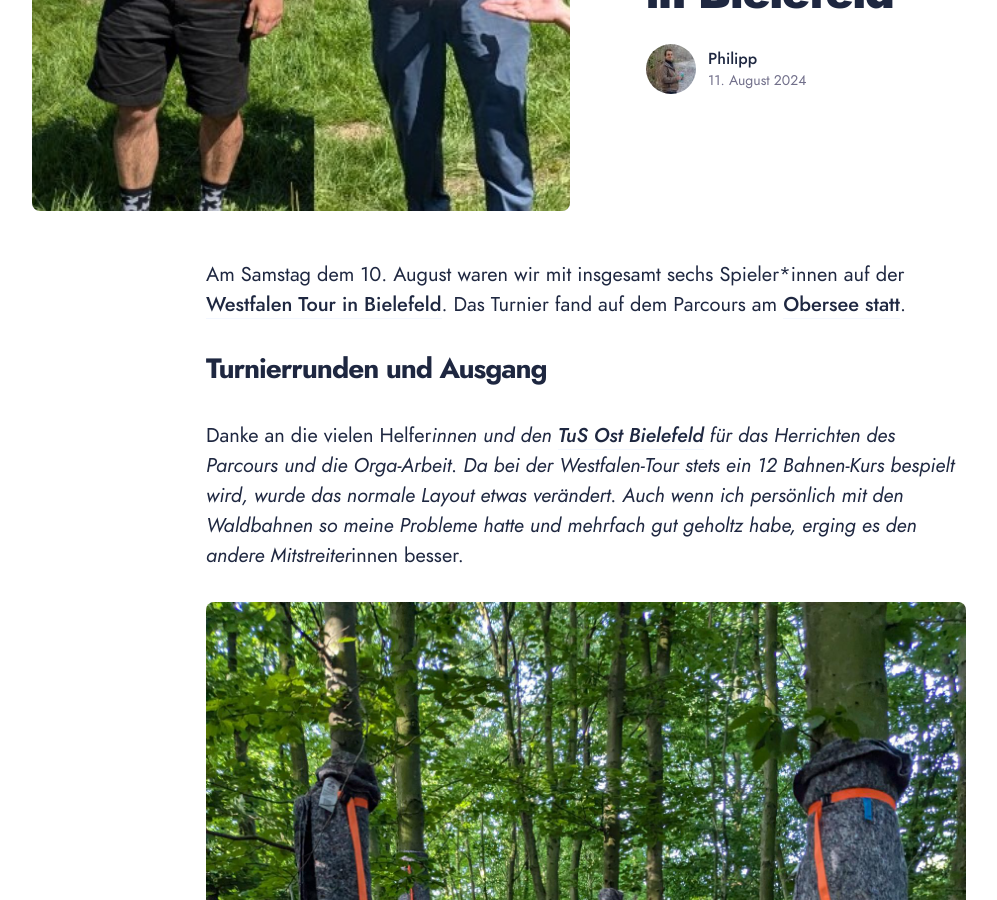
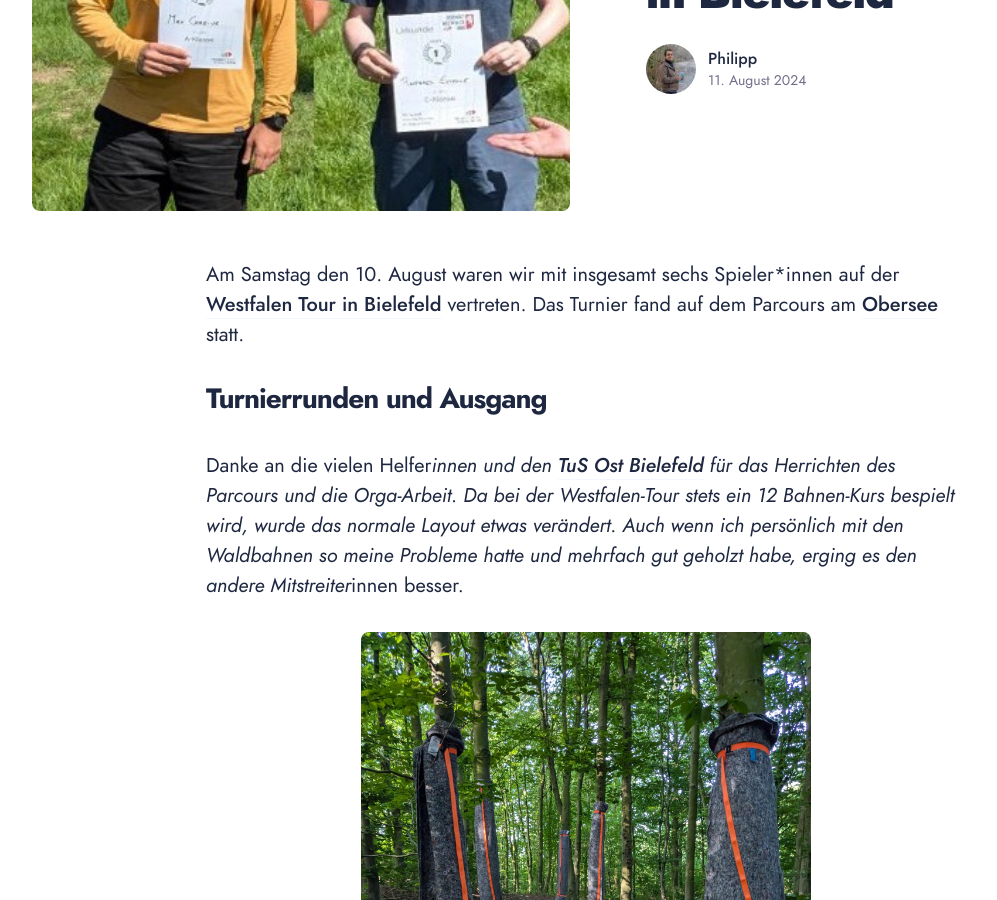
Before and after one commit to maxgreive/syndikat-web, a Jekyll site: the page built from _posts/2024-08-11-WT-Bielefeld.md, in a window 1280 px wide and 900 px high, scrolled down 394 px. Shown: the whole window, without its empty margins (54-1051 px from the left). Built offline with Jekyll 4.4.1, drawn with Linux system fonts in a browser that asks for light colours; some web fonts are replaced; some of the changed text lies outside the part shown.

Commit message:
corrected WT Bielefeld pictures

```diff
--- a/_posts/2024-08-11-WT-Bielefeld.md
+++ b/_posts/2024-08-11-WT-Bielefeld.md
@@ -8,15 +8,17 @@ author:
   - philipp
 ---
 
-Am Samstag dem 10. August waren wir mit insgesamt sechs Spieler*innen auf der [Westfalen Tour in Bielefeld](https://frisbee-nrw.de/2024/07/21/wt-08-2024-am-obersee-in-bielefeld/).
-Das Turnier fand auf dem Parcours am [Obersee statt](https://udisc.com/courses/bielefeld-disc-golf-obersee-YdTG).
+Am Samstag den 10. August waren wir mit insgesamt sechs Spieler*innen auf der [Westfalen Tour in Bielefeld](https://frisbee-nrw.de/2024/07/21/wt-08-2024-am-obersee-in-bielefeld/) vertreten.
+Das Turnier fand auf dem Parcours am [Obersee](https://udisc.com/courses/bielefeld-disc-golf-obersee-YdTG) statt.
 
 ## Turnierrunden und Ausgang
 Danke an die vielen Helfer*innen und den [TuS Ost Bielefeld](https://www.tus-ost.de/discgolf) für das Herrichten des Parcours und die Orga-Arbeit.
 Da bei der Westfalen-Tour stets ein 12 Bahnen-Kurs bespielt wird, wurde das normale Layout etwas verändert.
-Auch wenn ich persönlich mit den Waldbahnen so meine Probleme hatte und mehrfach gut geholtz habe, erging es den andere Mitstreiter*innen besser.
+Auch wenn ich persönlich mit den Waldbahnen so meine Probleme hatte und mehrfach gut geholzt habe, erging es den andere Mitstreiter*innen besser.
 
-![(Un)natural Mando](/assets/images/posts/24_wt8_trees.jpeg)
+{:refdef: style="text-align: center;"}
+![(Un)natural Mando](/assets/images/posts/24_wt8_trees.jpeg){: width="450"}
+{: refdef}
 
 Nach den üblichen zwei WT-Runden bei super Wetter konnten sich Max und Raphael in ihren Leistungsklassen durchsetzten.
 Max konnten sich über den dritten Platz in der A-Klasse und Raphael über den ersten Platz in der C-Klasse freuen.
```
Also changed, not shown: other parts of _posts/2024-08-11-WT-Bielefeld.md (+1 -0 lines), assets/images/posts/24_wt8_zoom.jpg.
